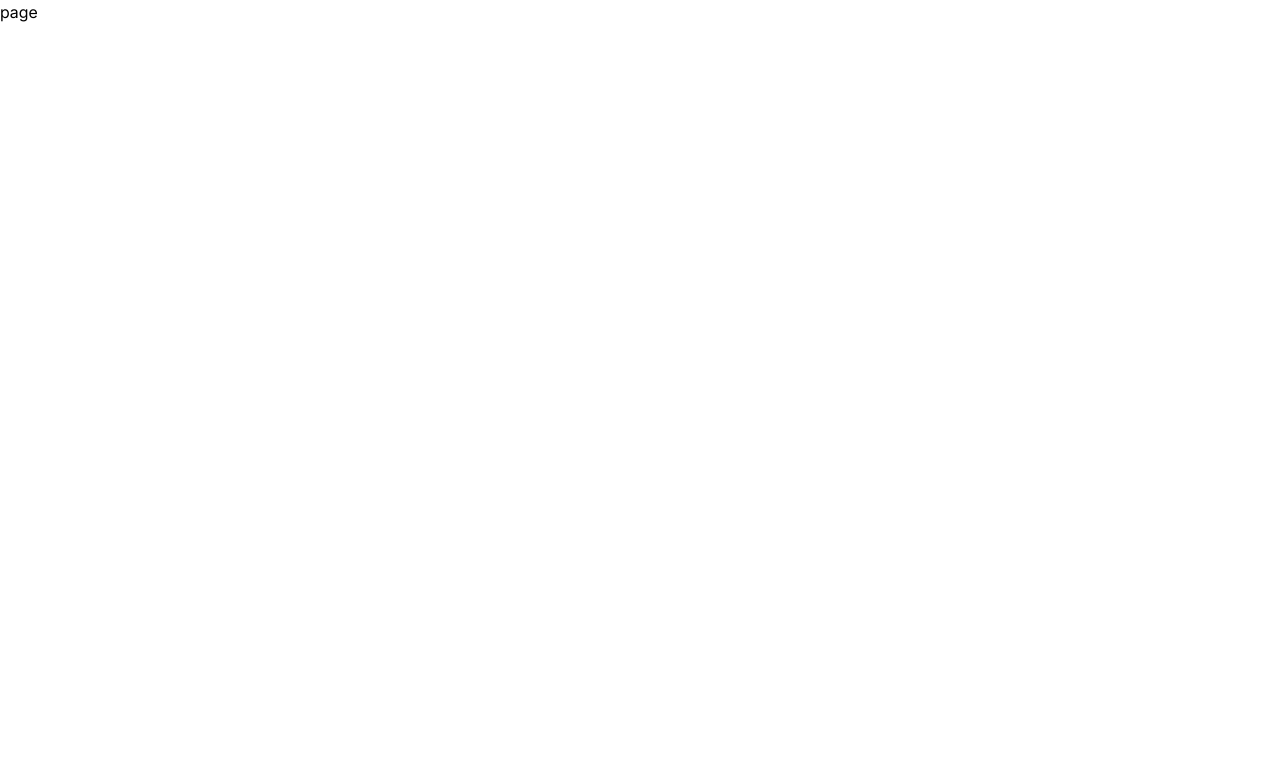
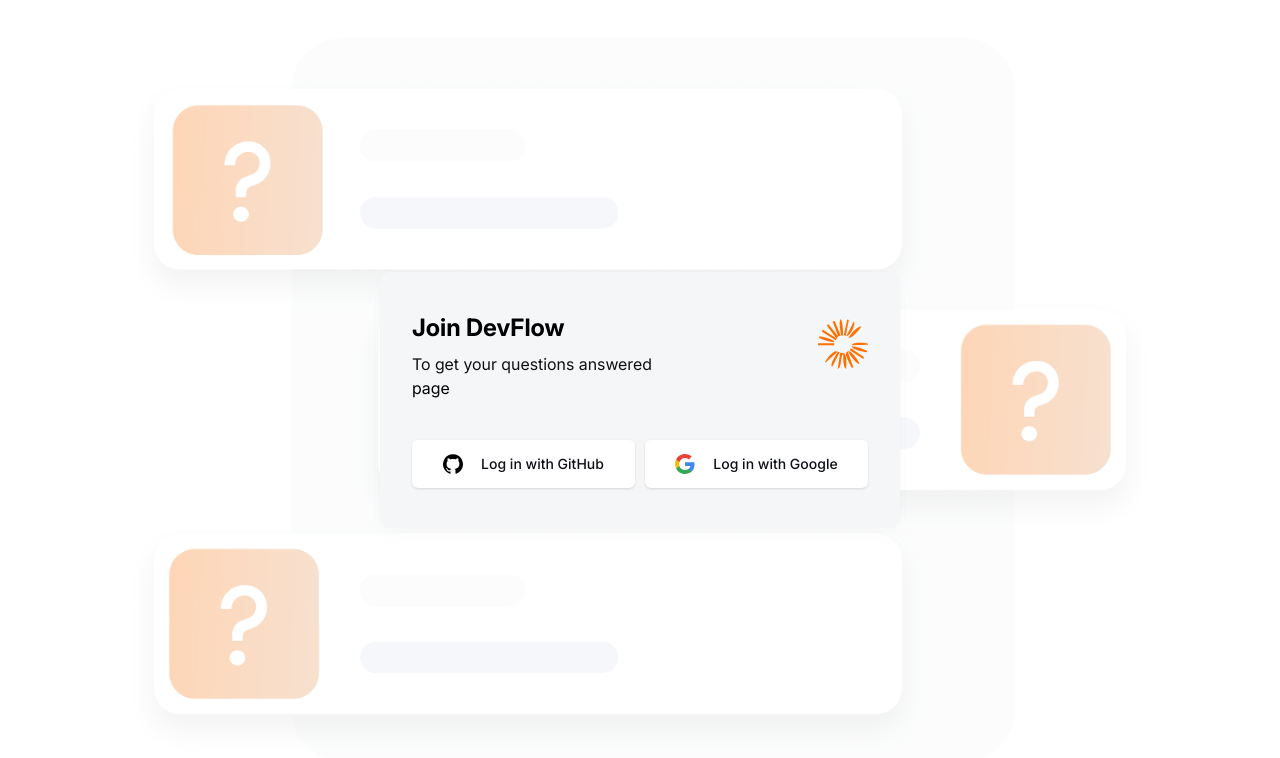
Before and after one commit to Wojciech-Sz/Next15-pro, a Next.js app: page /sign-up in a window 1280 px wide. Shown: the top 758 px of the page. Built offline with nearby package versions, Linux system fonts and the light colour scheme.

Commit message:
auth layout

```diff
--- a/src/app/(auth)/layout.tsx
+++ b/src/app/(auth)/layout.tsx
@@ -1,3 +1,5 @@
+import SocialFormAuth from "@/components/forms/SocialFormAuth";
+import Image from "next/image";
 import React from "react";
 
 export default function AuthLayout({
@@ -5,5 +7,29 @@
 }: Readonly<{
   children: React.ReactNode;
 }>) {
-  return <main>{children}</main>;
+  return (
+    <main className="flex min-h-screen items-center justify-center bg-auth-light dark:bg-auth-dark bg-cover bg-no-repeat bg-center px-4 py-10">
+      <section className="light-border background-light800_dark200 shadow-light100_dark100 min-w-full rounded-[10px] px-4 py-10 shadow-md sm:min-w-[520px] sm:px-8">
+        <div className="flex items-center justify-between gap-2">
+          <div className="space-y-2.5">
+            <h1 className="h2-bold text-dark100_light900">
+              Join DevFlow
+            </h1>
+            <p className="paragraph-regular text-dark500_light400">
+              To get your questions answered
+            </p>
+          </div>
+          <Image
+            src="/images/site-logo.svg"
+            alt="DevFlow Logo"
+            width={50}
+            height={50}
+            className="object-contain"
+          />
+        </div>
+        {children}
+        <SocialFormAuth />
+      </section>
+    </main>
+  );
 }
--- /dev/null
+++ b/src/components/forms/SocialFormAuth.tsx
@@ -0,0 +1,32 @@
+import React from "react";
+import { Button } from "../ui/button";
+import Image from "next/image";
+
+const SocialFormAuth = () => {
+  return (
+    <div className="mt-10 flex flex-wrap gap-2.5">
+      <Button className="background-dark400_light900 body-medium text-dark200_light800 min-h-12 flex-1 rounded-2 px-4 py-3.5">
+        <Image
+          src="/icons/github.svg"
+          alt="Github Logo"
+          width={20}
+          height={20}
+          className="invert-colors mr-2.5 object-contain"
+        />
+        <span>Log in with GitHub</span>
+      </Button>
+      <Button className="background-dark400_light900 body-medium text-dark200_light800 min-h-12 flex-1 rounded-2 px-4 py-3.5">
+        <Image
+          src="/icons/google.svg"
+          alt="Google Logo"
+          width={20}
+          height={20}
+          className="mr-2.5 object-contain"
+        />
+        <span>Log in with Google</span>
+      </Button>
+    </div>
+  );
+};
+
+export default SocialFormAuth;
```
